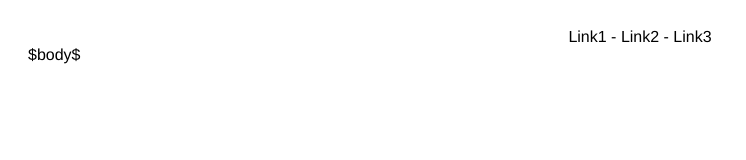
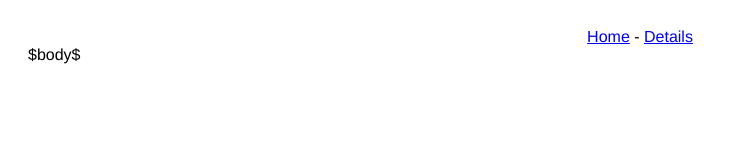
Before and after one commit to POETSII/poets-website, a plain HTML site: page template/template.htm in a window 1280 px wide. Shown: the whole page, without its empty margins (0-746 px from the left). Drawn offline with Linux system fonts and the light colour scheme.

Commit message:
Add basic links to link bar

```diff
--- a/template/template.htm
+++ b/template/template.htm
@@ -30,8 +30,11 @@
 	</head>
 	<body>
 
-	<center>Link1 - Link2 - Link3</center>
-
+	<center>
+	<a href="home.htm">Home</a>
+	-
+	<a href="details.htm">Details</a>
+	</center>
 	$body$
 
 </html>
```
Also changed, not shown: html/details.htm (+5 -2 lines), html/home.htm (+5 -2 lines).
